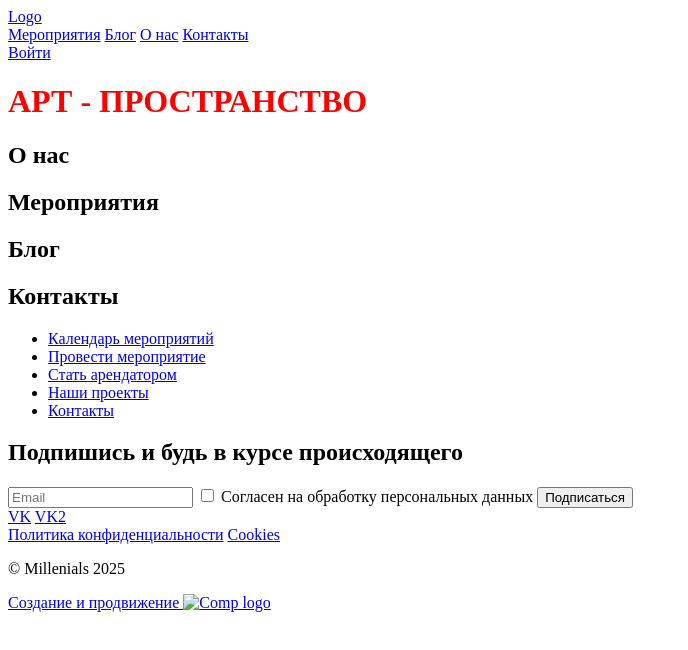
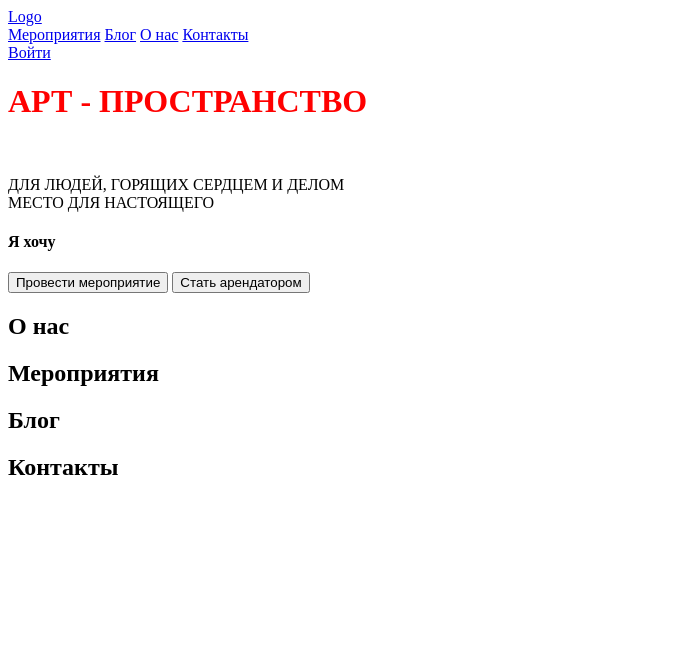
Before and after one commit to hCreedzj/hCreedzj.github.io, a plain HTML site: page index.html in a window 1280 px wide. Shown: the whole page, without its empty margins (0-688 px from the left). Drawn offline with Linux system fonts and the light colour scheme.

Commit message:
add class

```diff
--- a/index.html
+++ b/index.html
@@ -7,84 +7,59 @@
         <link rel="stylesheet" href="styles/style.css">
     </head>
 
-    <body>
-        <header>
-            <a href="'#">Logo</a>
-            <nav>
-                <a href="'#">Мероприятия</a>
-                <a href="'#">Блог</a>
-                <a href="'#">О нас</a>
-                <a href="'#">Контакты</a>
+    <body class="body">
+        <header class="page-header">
+            <a class="page-header__logo" href="'#">Logo</a>
+            <nav class="page-header__nav">
+                <a class="page-header__nav-link" href="'#">Мероприятия</a>
+                <a class="page-header__nav-link" href="'#">Блог</a>
+                <a class="page-header__nav-link" href="'#">О нас</a>
+                <a class="page-header__nav-link" href="'#">Контакты</a>
             </nav>
-            <a href="#">Войти</a>
+            <a class="page-header__userlink" href="#">Войти</a>
         </header>
-        <main>
-            <header>
-                <h1>АРТ - ПРОСТРАНСТВО</h1>
-            </header>
-            <section>
-                <h2>О нас</h2>
-            </section>
-            <section>
-                <h2>Мероприятия</h2>
-            </section>
-            <section>
-                <h2>Блог</h2>
-            </section>
-            <section>
-                <h2>Контакты</h2>
-            </section>
+        <main class="main">
+            <div class="home">
+                <header class="main-header home__main-header">
+                    <h1>АРТ - ПРОСТРАНСТВО</h1>
+                    <img />
+                    <p>ДЛЯ ЛЮДЕЙ, ГОРЯЩИХ СЕРДЦЕМ И ДЕЛОМ<br>
+                        МЕСТО ДЛЯ НАСТОЯЩЕГО</p>
+                </header>
+
+                <section class="offers home__offers">
+                    <h4 class="offers__title">Я хочу</h4>
+                    <div class="offers__btns">
+                        <button class="offers__btns btn btn--red" type="button">Провести мероприятие</button>
+                        <button class="offers__btns btn" type="button">Стать арендатором</button>
+                    </div>
+                </section>
+
+                <section class="about home__about">
+                    <h2 class="about__section-title section-title">О нас</h2>
+                    <div class="about__container"></div>
+                </section>
+
+                <section class="upcoming home__upcoming">
+                    <h2 class="upcoming__section-title section-title">Мероприятия</h2>
+                    <div class="upcoming__container"></div>
+                </section>
+
+                <section class="listing home__listing">
+                    <h2 class="listing__section-title section-title">Блог</h2>
+                    <div class="listing__container"></div>
+                </section>
+
+                <section class="contacts home__contacts">
+                    <h2 class="contacts__section-title section-title">Контакты</h2>
+                    <div class="contacts__container"></div>
+                </section>
+
+                <div class="doit"></div>
+            </div>
         </main>
-        <footer class="footer">
-            <!-- links -->
-            <div class="footer-menu">
-                <ul>
-                    <li><a href="#">Календарь мероприятий</a></li>
-                    <li><a href="#">Провести мероприятие</a></li>
-                    <li><a href="#">Стать арендатором</a></li>
-                    <li><a href="#">Наши проекты</a></li>
-                    <li><a href="#">Контакты</a></li>
-                </ul>
-            </div>
-            <!-- podpiska -->
-            <section class="footer-subscribe">
-                <h2>Подпишись и будь в курсе происходящего</h2>
 
-                <form>
-                    <input type="email" placeholder="Email">
+        <footer></footer>
 
-                    <label>
-                        <input type="checkbox">
-                        Согласен на обработку персональных данных
-                    </label>
-
-                    <button type="submit">Подписаться</button>
-                </form>
-            </section>
-
-            <!-- socials -->
-            <div class="footer-social">
-                <a href="#" aria-label="VK">VK</a>
-                <a href="#" aria-label="VK">VK2</a>
-            </div>
-
-            <!-- legal link -->
-            <div class="footer-legal">
-                <a href="#">Политика конфиденциальности</a>
-                <a href="#">Cookies</a>
-            </div>
-
-            <!-- bottom -->
-             <div class="footer-bottom">
-                <p>
-                    <p>© Millenials 2025</p>
-                </p>
-                <a href="%">
-                    Создание и продвижение
-                    <img src="logo.svg" alt="Comp logo">
-                </a>
-             </div>
-
-        </footer>
     </body>
 </html>
```
